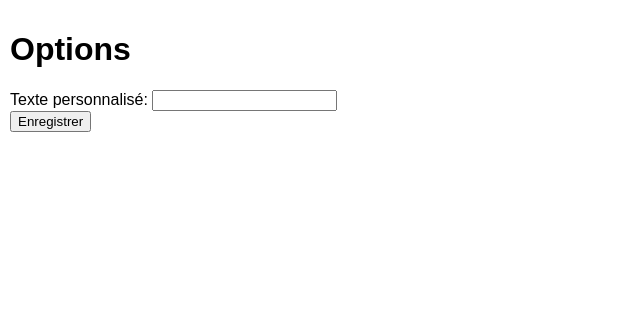
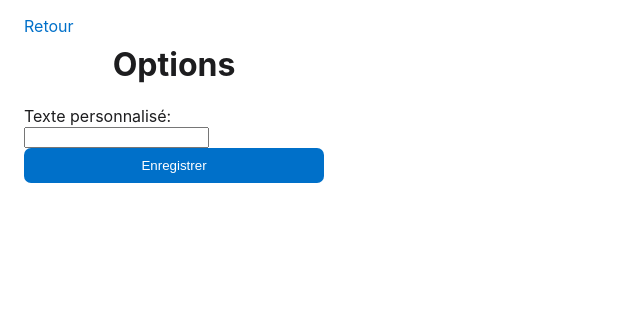
Before and after one commit to iamwinner422/GentleChat, a browser extension: page options.html in a window 1280 px wide. Shown: the whole page, without its empty margins (0-640 px from the left). Drawn offline with Linux system fonts and the light colour scheme.

Commit message:
Ajout de retour sur options.html

```diff
--- a/css/main.css
+++ b/css/main.css
@@ -44,11 +44,18 @@ button:hover {
     margin-top: 8px;
 }
 a{
+    color: #0070c9;
+    text-decoration: none;
+}
+#options{
     position: fixed;
     right: 24px;
     top: 1rem;
-    color: #0070c9;
-    text-decoration: none;
+}
+#popup{
+    position: fixed;
+    left: 24px;
+    top: 1rem;
 }
 a:hover{
     color: #0051a2;
--- a/options.html
+++ b/options.html
@@ -2,21 +2,14 @@
 <html lang="en">
 <head>
     <meta charset="UTF-8">
-    <style>
-      body {
-        width: 400px;
-        height: 300px;
-        margin: 0;
-        padding: 10px;
-        font-family: Arial, sans-serif;
-      }
-    </style>
+    <link rel="stylesheet" href="css/main.css">
 </head>
 <body>
-  <h1>Options</h1>
-  <label for="customText">Texte personnalisé:</label>
-  <input type="text" id="customText" />
-  <button id="saveButton">Enregistrer</button>
-  <script src="options.js"></script>
+    <a href="popup.html" id="popup">Retour</a>
+    <h1>Options</h1>
+    <label for="customText">Texte personnalisé:</label>
+    <input type="text" id="customText" />
+    <button id="saveButton">Enregistrer</button>
+    <script src="options.js"></script>
 </body>
 </html>
```
Also changed, not shown: popup.html (+1 -1 lines).
